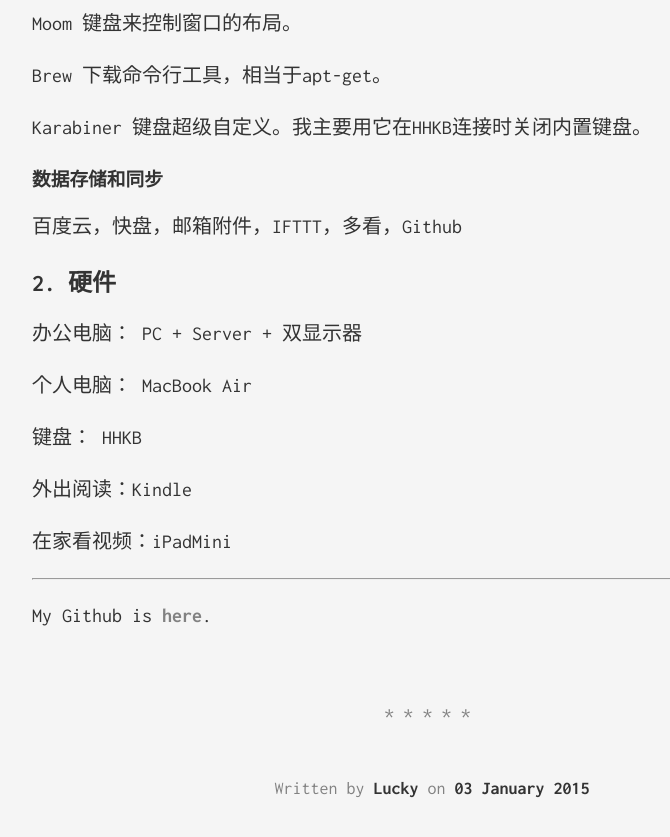
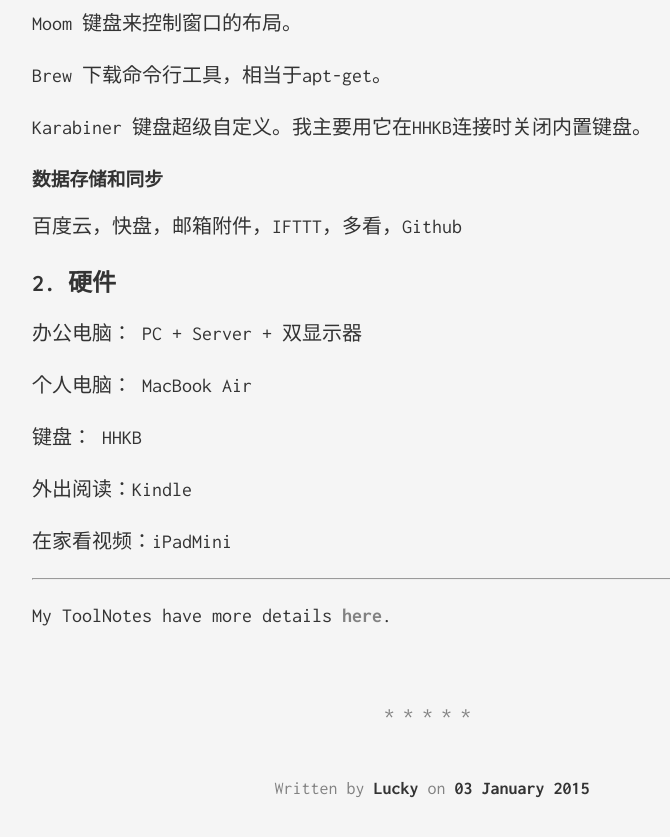
Before and after one commit to lucky521/blog, a Jekyll site: the page built from _posts/2015-01-03-tool-i-use.markdown, in a window 1280 px wide and 900 px high, scrolled down 2106 px. Shown: the top 837 px of the window, without its empty margins (208-878 px from the left). Built offline with Jekyll 4.4.1, drawn with Linux system fonts in a browser that asks for light colours; comment, search, counter and statistics services are not loaded.

Commit message:
update  header link

```diff
--- a/_includes/header.html
+++ b/_includes/header.html
@@ -1,9 +1,11 @@
 <header class="header">
     <div class="navigation">
-        <a href="/" class="logo">{{ site.title }}</a>
+        <a href="#" class="logo">{{ site.title }}</a>
 
         <ul class="menu">
-            <li class="menu__entry"><a href="{{ '/' | prepend: site.baseurl }}">Blog</a></li>
+            <li class="menu__entry">
+            <a href="{{ '/' | prepend: site.baseurl }}">Blog</a>
+            </li>
         </ul>
     </div>
 
--- a/_posts/2015-01-03-tool-i-use.markdown
+++ b/_posts/2015-01-03-tool-i-use.markdown
@@ -93,6 +93,6 @@
 
 
 ---
-My Github is [here][mygithub].
+My ToolNotes have more details [here][mygithub].
 
-[mygithub]: https://github.com/lucky521
+[mygithub]: https://github.com/lucky521/LuckyToolNotes
```
